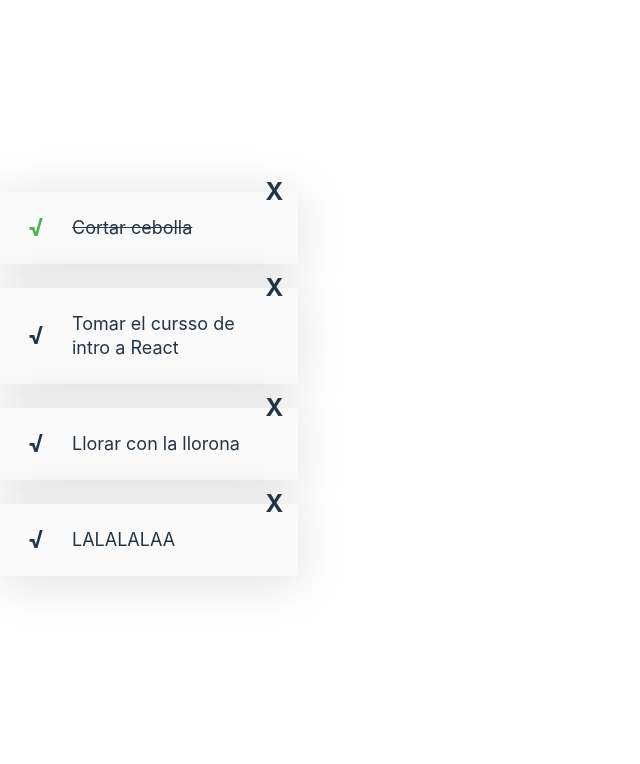
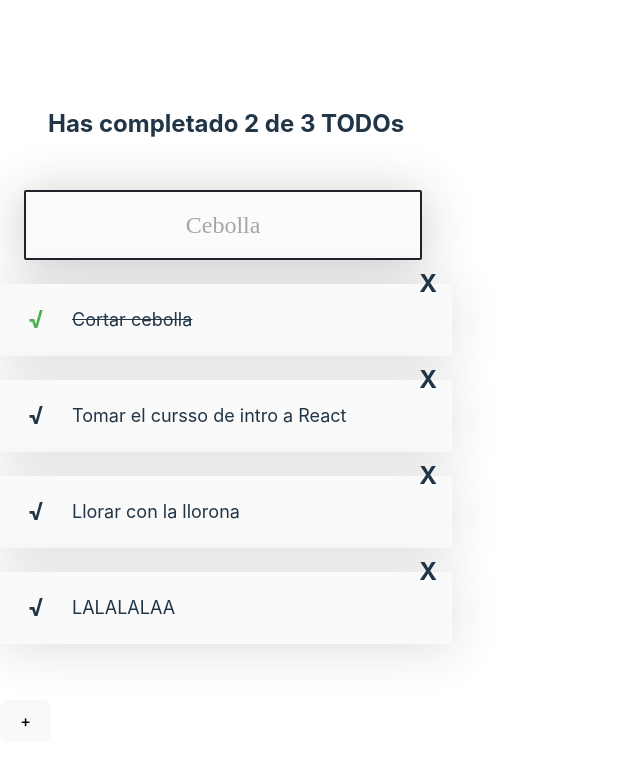
Before and after one commit to roxsyVel910/TodoList, a React (Vite) app: page / in a window 1280 px wide. Shown: the top 764 px of the page, without its empty margins (0-640 px from the left). Built offline with nearby package versions, Linux system fonts and the light colour scheme.

Commit message:
funcionalidad de  todo search y estilos

```diff
--- a/src/App.jsx
+++ b/src/App.jsx
@@ -1,6 +1,10 @@
 import React from 'react';
 import { TodoItem } from './components/TodoItem';
 import { TodoList } from './components/TodoList';
+import { TodoCounter } from './components/TodoCounter';
+import { TodoSearch } from './components/TodoSearch';
+import { CreateTodoButton } from './components/CreateTodoButton';
+
 /*import { TodoCounter } from './TodoCounter';
 import { TodoSearch } from './TodoSearch';
 import { TodoList } from './TodoList';
@@ -18,9 +22,8 @@ const todos = [
 function App() {
   return (
     <React.Fragment>
-      {/* <TodoCounter />
+       <TodoCounter />
       <TodoSearch />
-*/
       <TodoList>
         {todos.map(todo => (
           <TodoItem
@@ -30,8 +33,8 @@ function App() {
           />
         ))}
       </TodoList>
-/*
-      <CreateTodoButton />*/}
+
+      <CreateTodoButton />
     </React.Fragment>
   );
 }
--- a/src/components/CreateTodoButton.jsx
+++ b/src/components/CreateTodoButton.jsx
@@ -0,0 +1,10 @@
+import React from 'react';
+import '../stylos/CreateTodoButton.css';
+
+function CreateTodoButton(props) {
+  return (
+    <button className="CreateTodoButton">+</button>
+  );
+}
+
+export { CreateTodoButton };
--- a/src/components/TodoCounter.jsx
+++ b/src/components/TodoCounter.jsx
@@ -0,0 +1,10 @@
+import React from 'react';
+import '../stylos/TodoCounter.css'
+
+function TodoCounter() {
+  return (
+    <h2 className="TodoCounter">Has completado 2 de 3 TODOs</h2>
+  );
+}
+
+export { TodoCounter };
--- a/src/components/TodoSearch.jsx
+++ b/src/components/TodoSearch.jsx
@@ -0,0 +1,10 @@
+import React from 'react';
+import '../stylos/TodoSearch.css';
+
+function TodoSearch() {
+  return (
+    <input className="TodoSearch" placeholder="Cebolla" />
+  );
+}
+
+export { TodoSearch };
--- a/src/stylos/TodoCounter.css
+++ b/src/stylos/TodoCounter.css
@@ -0,0 +1,6 @@
+.TodoCounter {
+    font-size: 24px;
+    text-align: center;
+    margin: 0;
+    padding: 48px;
+  }
--- a/src/stylos/TodoSearch.css
+++ b/src/stylos/TodoSearch.css
@@ -0,0 +1,24 @@
+.TodoSearch {
+    background: #F9FBFC;
+    border-radius: 2px;
+    border: 2px solid #202329;
+    margin: 0 24px;
+    height: 64px;
+    width: calc(100% - 62px);
+    font-size: 24px;
+    text-align: center;
+    font-family: 'Montserrat';
+    font-weight: 400;
+    color: #1E1E1F;
+    box-shadow: 0px 5px 50px rgba(32, 35, 41, 0.25);
+  }
+
+  .TodoSearch::placeholder {
+    color: #A5A5A5;
+    font-family: 'Montserrat';
+    font-weight: 400;
+  }
+
+  .TodoSearch:focus {
+    outline-color: #61DAFA;
+  }
```
